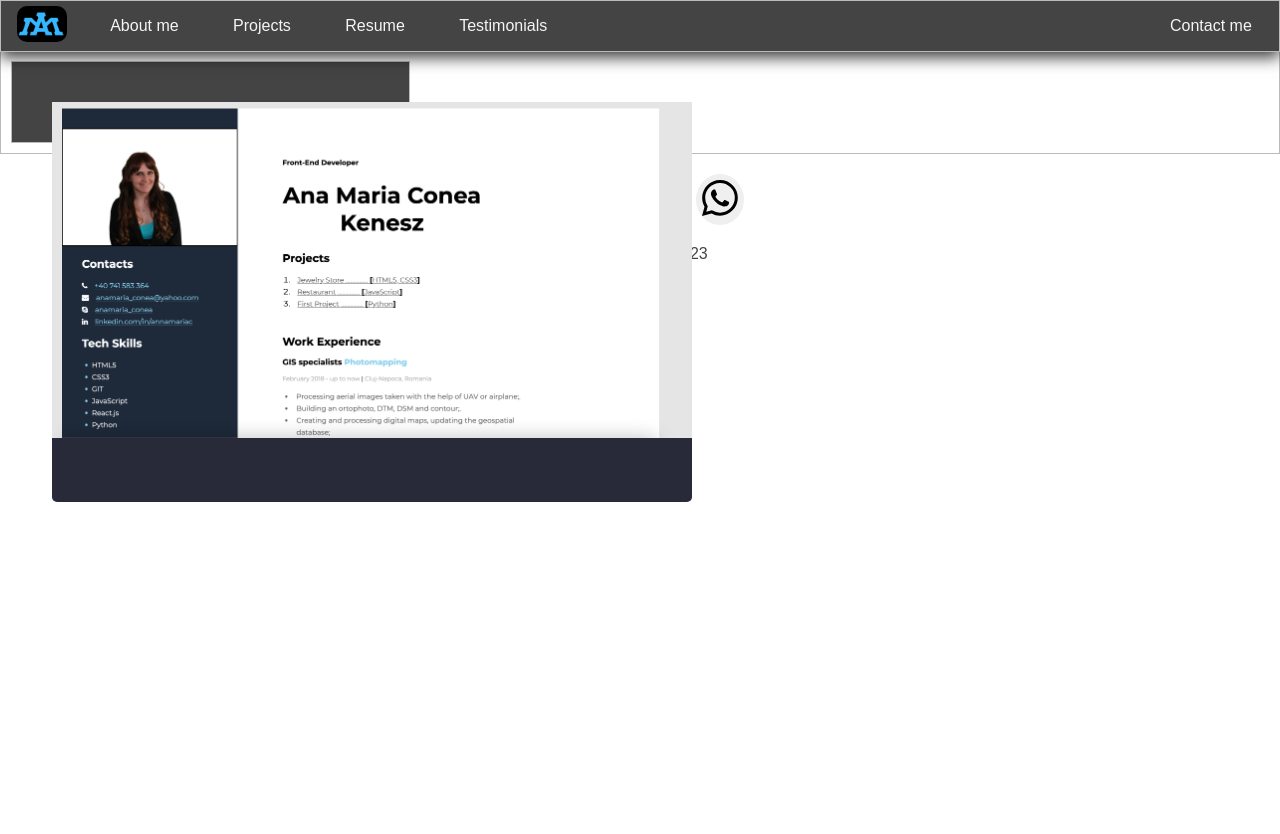
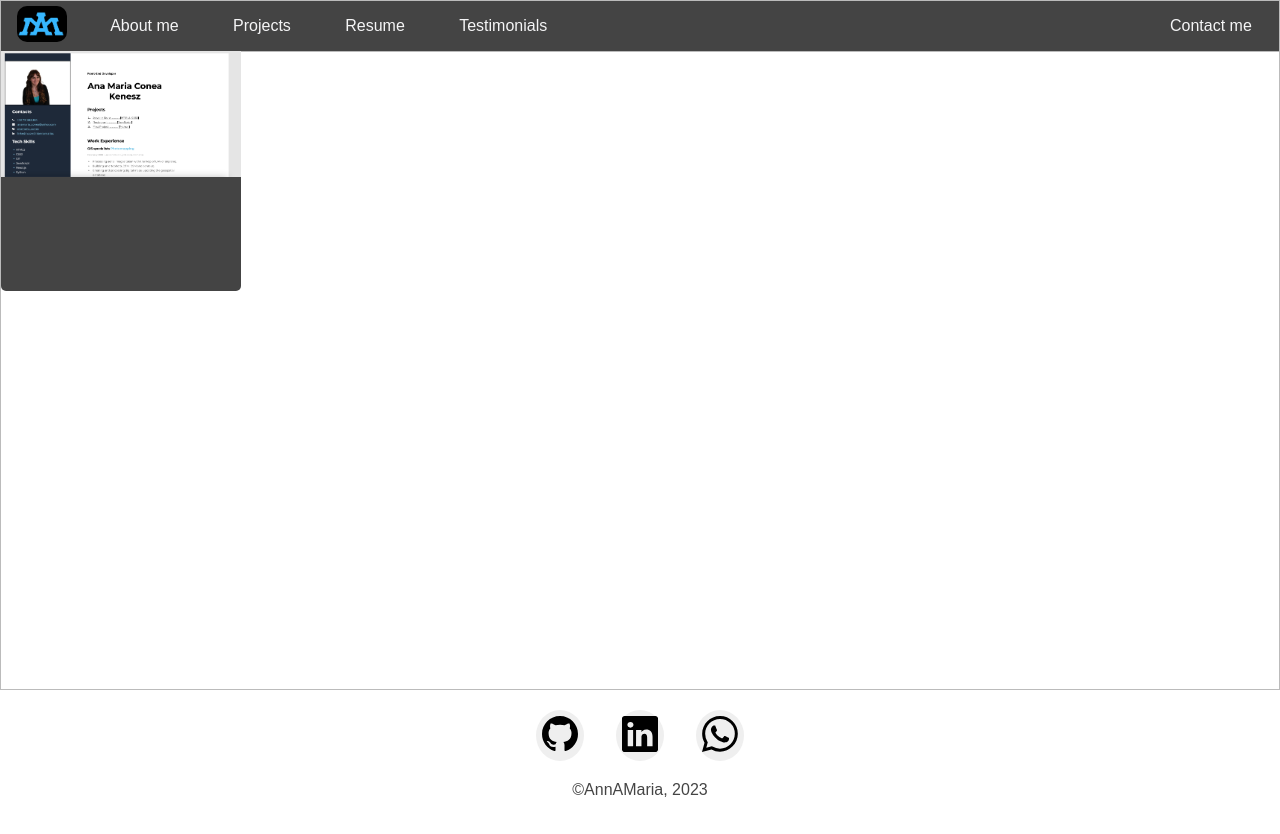
Before and after one commit to AnnaMariaC/portofolio, a plain HTML site: page project.html in a window 1280 px wide. Drawn offline with Linux system fonts and the light colour scheme.

Commit message:
modify project section

```diff
--- a/project.html
+++ b/project.html
@@ -30,8 +30,9 @@
       </menu>
     </nav>
     <!-- project cards presentation -->
-    <div class="zone grid-wrapper">
-      <div class="zone box flip-z">
+    <div class="grid-wrapper zone">
+      <div class="box">
+        <div class="flip-z">
           <div class="front">
             <img src="./projectImage/mycv.png" alt="my-cv" />
           </div>
@@ -40,9 +41,14 @@
             <p>
               This project was a fist project with a little bit of CSS styling
             </p>
-          <p>Tehnology used: HTML CSS</p>
+            <ul>
+              Build with:
+              <li>HTML</li>
+              <li>CSS</li>
+            </ul>
             <a href="#">GitHub Link</a>
             <a href="#">Demo</a>
+          </div>
         </div>
       </div>
 
--- a/stylesAM.css
+++ b/stylesAM.css
@@ -291,38 +291,43 @@ textarea:focus {
 /* projects page */
 /* Grid */
 .grid-wrapper {
-  display: grid;
+  display: flex;
+  height: 80vh;
   gap: 10px;
-  height: 100%;
-  grid-template-columns: repeat(auto-fill, minmax(400px, 1fr));
 }
 .front > img {
   width: 100%;
 }
-.box {
-  background-color: var(--dark-color);
+/* .box {
+
   padding: 40px;
   margin: 10px;
+} */
+.box {
+  position: relative;
+  width: 30rem;
+  height: 30rem;
+  cursor: pointer;
 }
 .front,
 .back {
   position: absolute;
-  font-size: 28pt;
-  line-height: 100px;
-  text-align: center;
+
+  text-align: justify;
   border-radius: 5px;
   width: 50%;
   height: 50%;
-  background: #282a3a;
+  background-color: var(--dark-color);
   transition: transform 0.6s cubic-bezier(0.4, 0, 0.2, 1);
   backface-visibility: hidden;
+  color: var(--dark-color);
+  font-size: 0.6rem;
 }
 
 .back {
-  background: #fdf8e6;
+  background: var(--primary-color);
   transform: rotateY(180deg);
   user-select: none;
-  color: var(--dark-color);
 }
 
 .box:hover .front {
```
Lines whose indentation alone changed are shown as unchanged.
